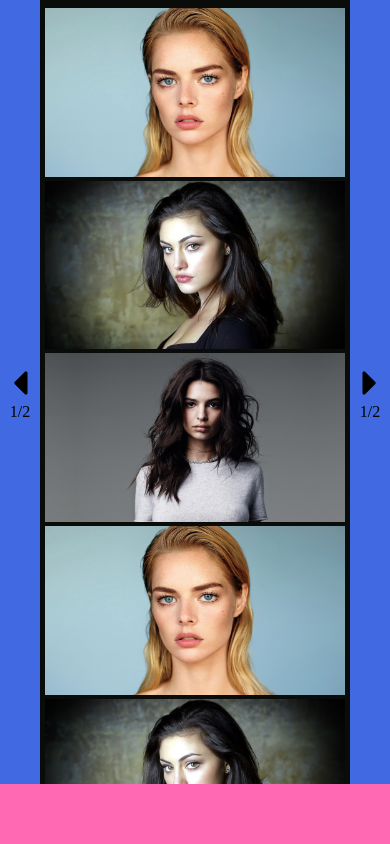
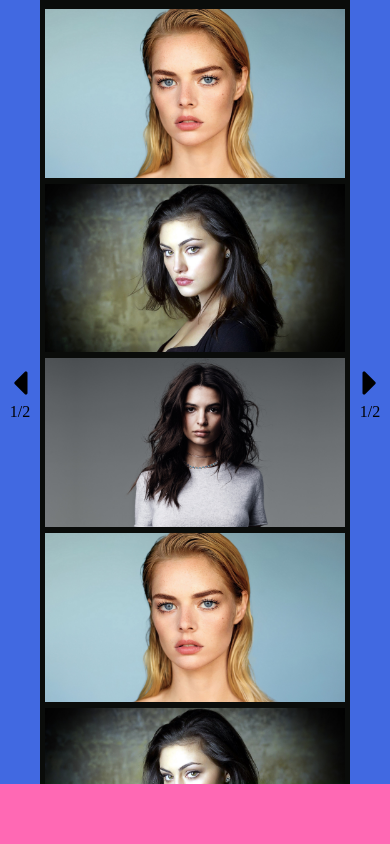
Before and after one commit to purpledev1337/html-css-zoom, a plain HTML site: page index.html in a window 390 px wide. Drawn offline with Linux system fonts and the light colour scheme.

Commit message:
need to work on img boxes to fix responsiveness

```diff
--- a/css/style.css
+++ b/css/style.css
@@ -27,9 +27,8 @@
 
 .user-video-box {
     /* margin: 0.5%; */
-    /* margin: 1px; */
-    width: calc(100vw / 2);
-    max-width: 30vw;
+    margin: 1px;
+    width: calc(100vw / 5 - 2px);
     min-width: 300px;
 }
 
--- a/index.html
+++ b/index.html
@@ -20,6 +20,42 @@
 
             <!-- video users section: flex row wrap (bonus: overflow:auto?)-->
             <div id="user-video-grid">
+                <div class="user-video-box">
+                    <img src="img/image2.jpg" alt="">
+                </div>
+                <div class="user-video-box">
+                    <img src="img/image3.jpg" alt="">
+                </div>
+                <div class="user-video-box">
+                    <img src="img/image1.jpg" alt="">
+                </div>
+                <div class="user-video-box">
+                    <img src="img/image2.jpg" alt="">
+                </div>
+                <div class="user-video-box">
+                    <img src="img/image3.jpg" alt="">
+                </div>
+                <div class="user-video-box">
+                    <img src="img/image1.jpg" alt="">
+                </div>
+                <div class="user-video-box">
+                    <img src="img/image2.jpg" alt="">
+                </div>
+                <div class="user-video-box">
+                    <img src="img/image3.jpg" alt="">
+                </div>
+                <div class="user-video-box">
+                    <img src="img/image1.jpg" alt="">
+                </div>
+                <div class="user-video-box">
+                    <img src="img/image2.jpg" alt="">
+                </div>
+                <div class="user-video-box">
+                    <img src="img/image3.jpg" alt="">
+                </div>
+                <div class="user-video-box">
+                    <img src="img/image1.jpg" alt="">
+                </div>
                 <div class="user-video-box">
                     <img src="img/image2.jpg" alt="">
                 </div>
```
